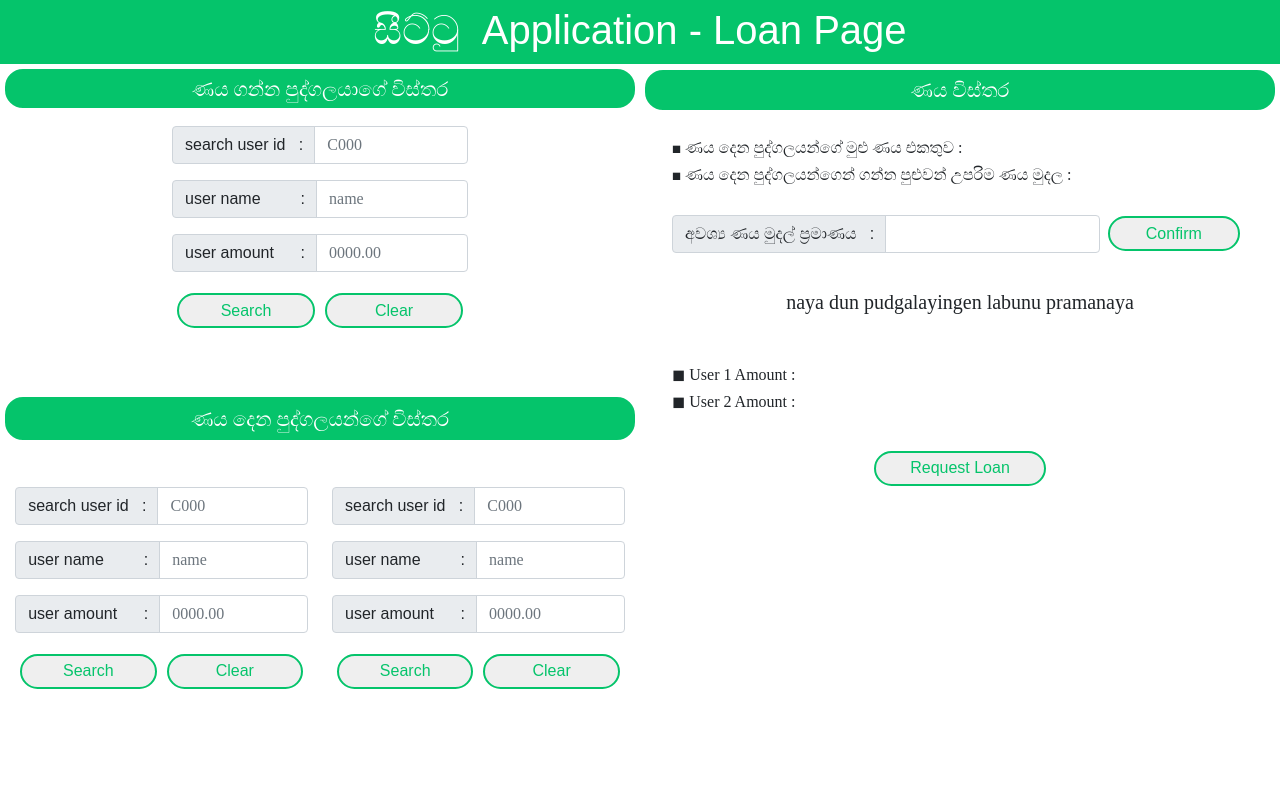
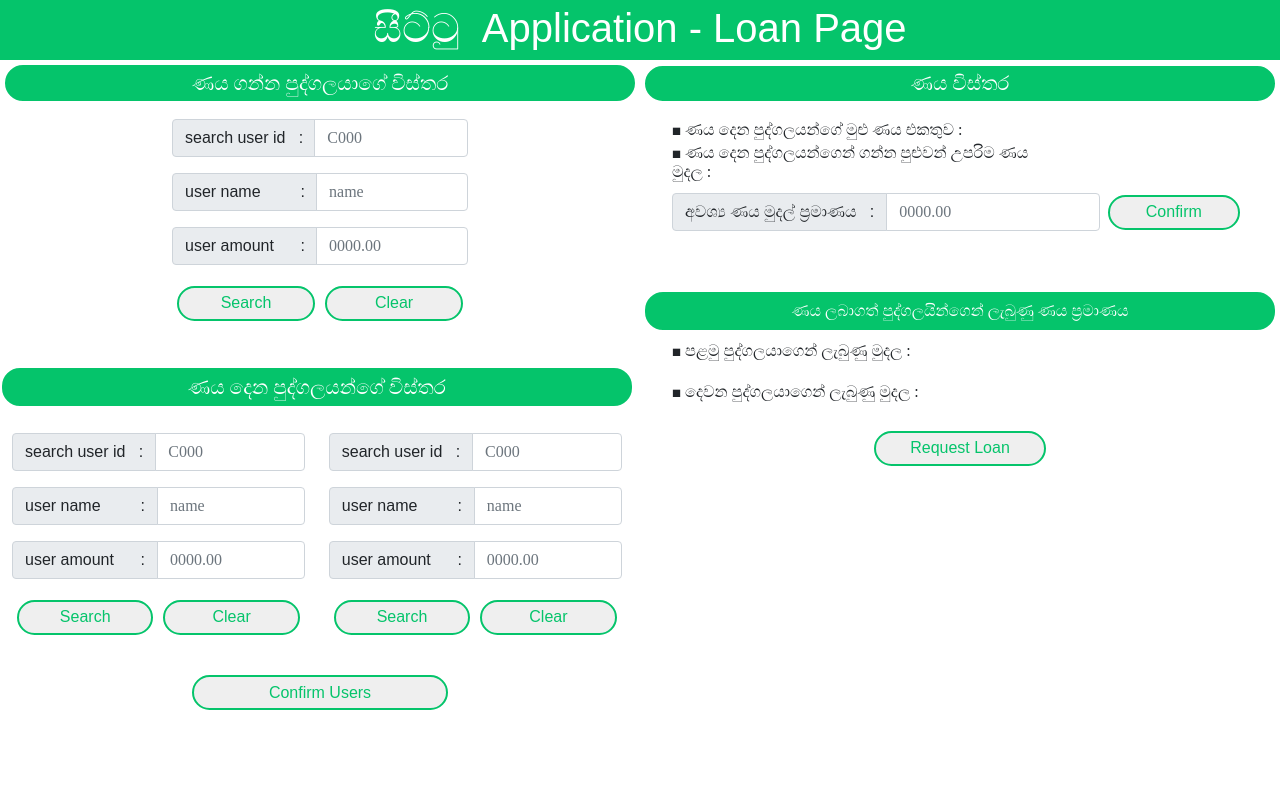
Before and after one commit to Mindula-Dilthushan/Sittu, a Flask app: page /loan in a window 1280 px wide. Run offline with Flask 2, Linux system fonts and the light colour scheme.

Commit message:
loan-req-send

```diff
--- a/app.py
+++ b/app.py
@@ -87,7 +87,38 @@
 def get_user():
     return jsonify(json.load(open(database, mode="r", encoding="UTF-8")))
 
-@app.route('/test', methods=["GET"])
+
+@app.route('/confirm_users', methods=["GET", "POST"])
+def confirm_users():
+    userAmount_2 = 0
+    userAmount_3 = 0
+    usersAmoutTot = 0
+    loanMax = 0
+    userId_1_B = 0
+    userId_2_B = 0
+
+    if request.method == "POST":
+        if "userAmount_2" in request.form:
+            userAmount_2 = request.form["userAmount_2"]
+        if "userAmount_3" in request.form:
+            userAmount_3 = request.form["userAmount_3"]
+            usersAmoutTot = float(userAmount_2) + float(userAmount_3)
+            loanMax = float(usersAmoutTot) / 100 * 80
+            userId_1_B = userAmount_2
+            userId_2_B = userAmount_3
+
+    return render_template(
+        'loan.html',
+        userAmount_2=userAmount_2,
+        userAmount_3=userAmount_3,
+        usersAmoutTot=usersAmoutTot,
+        loanMax=loanMax,
+        userId_1_B=userId_1_B,
+        userId_2_B=userId_2_B
+    )
+
+
+@app.route('/test')
 def test():
     return "test"
 
--- a/static/css/main.css
+++ b/static/css/main.css
@@ -184,16 +184,16 @@
 
 .loan-form-2-title {
     width: 99%;
-    height: 12%;
+    height: 11%;
+    background-color: #05c46b;
     color: white;
     border: 2px solid white;
     border-radius: 20px;
-    background-color: #05c46b;
 }
 
 .loan-form-2-body {
     width: 99%;
-    height: 89%;
+    height: 70%;
     display: flex;
     flex-direction: row;
 }
@@ -224,6 +224,36 @@
     color: #ffffff;
 }
 
+.user-ok-div {
+    width: 100%;
+    height: 12%;
+    display: flex;
+    justify-content: center;
+    align-items: center;
+}
+
+.ok-form {
+    width: 100%;
+    height: 100%;
+}
+
+.btn-user-ok {
+    width: 40%;
+    height: 35px;
+    margin: -10px 5px 5px 5px;
+    border-radius: 25px;
+    border: 2px solid #05c46b;
+    color: #05c46b;
+    font-family: Poppins, sans-serif;
+}
+
+.btn-user-ok:hover {
+    cursor: pointer;
+    background-color: #05c46b;
+    color: #ffffff;
+}
+
+
 /*right side css -------------------------------------------------------------------*/
 .right-content {
     width: 50%;
@@ -232,7 +262,8 @@
 
 .loan-form-3-title {
     width: 99%;
-    height: 6%;
+    height: 5.7%;
+    margin-top: 4px;
     background-color: #05c46b;
     color: white;
     border: 2px solid white;
@@ -246,7 +277,7 @@
 
 .loan-form-3-details-1 {
     width: 90%;
-    height: 10%;
+    height: 11%;
     justify-content: center;
     display: flex;
     flex-direction: column;
@@ -282,37 +313,59 @@
 }
 
 .loan-form-3-details-3 {
+    width: 99%;
+    height: 7%;
+    display: flex;
+    align-items: center;
+    background-color: #05c46b;
+    color: white;
+    border: 2px solid white;
+    border-radius: 20px;
+}
+
+.div-data-1 {
     width: 90%;
     height: 7%;
     display: flex;
     align-items: center;
-    border-radius: 20px;
-    margin-top: 10px;
+    flex-direction: row;
 }
 
-.loan-form-3-details-4 {
-    width: 90%;
-    height: 13%;
-    margin-top: 20px;
-    justify-content: center;
-    display: flex;
-    flex-direction: column;
+.div-data-1-0 {
+    height: 30px;
+    width: 200px;
+    background-color: transparent;
+    border: none;
+    margin-top: -4px;
+    outline: none;
 }
 
 .loan-form-3-bottom-6 {
     width: 90%;
-    height: 50%;
+    height: 45%;
     justify-content: center;
     display: flex;
 }
 
-/*end loan css -------------------------------------------------------------------------------------------------------*/
-
-/*testing ----------------------------------*/
-.bg-test-1 {
-    background-color: #5e5e5e;
+.div-data {
+    width: 100%;
+    height: 50%;
+    display: flex;
+    align-items: center;
+    flex-direction: row;
 }
 
-.bg-test-2 {
-    background-color: #0f0069;
+.main-form {
+    width: 100%;
+    height: 100%;
 }
+
+.loanMax {
+    height: 30px;
+    width: 200px;
+    background-color: transparent;
+    border: none;
+    margin-top: -8px;
+    outline: none;
+}
+/*end loan css -------------------------------------------------------------------------------------------------------*/
--- a/static/js/main.js
+++ b/static/js/main.js
@@ -1,4 +1,5 @@
 loadUsers()
+
 
 //button actions -------------------------------------------------
 $('.btn-user-01-search').click(function () {
@@ -12,6 +13,11 @@
 $('.btn-user-03-search').click(function () {
     getUserId('#userId_3', '#userName_3', '#userAmount_3')
 });
+
+$('.btn-loan-amount').click(function () {
+    getMax()
+});
+
 
 //button text clear ----------------------------------------------
 $('.btn-user-01-clear').click(function () {
@@ -100,3 +106,21 @@
     $(name).val('');
     $(amount).val('');
 }
+
+
+//testing------------------------------------------
+function getMax() {
+    let user1 = $('#userId_1_B').val();
+    let user2 = $('#userId_2_B').val();
+    let usersAmoutTot = $('#usersAmoutTot').val();
+    let i_want_value = $('#you_want_amount').val();
+
+    let user1Amount = (i_want_value * user1) / usersAmoutTot;
+    let user2Amount = (i_want_value * user2) / usersAmoutTot;
+
+    let user1Am = parseFloat(user1Amount).toFixed(2);
+    let user2Am = parseFloat(user2Amount).toFixed(2);
+
+    $('#user_1_last_amount').val(user1Am);
+    $('#user_2_last_amount').val(user2Am);
+}
--- a/templates/loan.html
+++ b/templates/loan.html
@@ -16,6 +16,7 @@
     </h1>
 </div>
 
+<form class="main-form" method="post" action="{{url_for('confirm_users')}}">
     <div class="display-center content-area">
         <div class="left-content display-center">
             <div class="small-content-1 display-center">
@@ -62,19 +63,17 @@
                         </div>
                     </form>
                 </div>
-
             </div>
             <div class="small-content-2 display-center">
+                <div class="ok-form">
                     <div class="loan-form-2-title display-center">
                         <h5 class="text-white mt-2"> ණය දෙන පුද්ගලයන්ගේ විස්තර </h5>
                     </div>
                     <div class="loan-form-2-body mb-2">
                         <div class="loan-form-2-left display-center">
-                    <form method="post">
-                        <div class="mt-3 container w-100">
+                            <div class="mt-5 container w-100">
                                 <div class="input-group mb-3 text-center">
                                     <span class="input-group-text font">search user id&nbsp&nbsp&nbsp:</span>
-                                <label></label>
                                     <input type="text"
                                            class="form-control"
                                            id="userId_2"
@@ -84,7 +83,6 @@
                                 </div>
                                 <div class="input-group mb-3 text-center">
                                     <span class="input-group-text font">user name&nbsp&nbsp&nbsp&nbsp&nbsp&nbsp&nbsp&nbsp :</span>
-                                <label></label>
                                     <input type="text"
                                            class="form-control"
                                            id="userName_2"
@@ -94,7 +92,6 @@
                                 </div>
                                 <div class="input-group mb-3 text-center">
                                     <span class="input-group-text font">user amount&nbsp&nbsp&nbsp&nbsp&nbsp : </span>
-                                <label></label>
                                     <input type="number"
                                            class="form-control"
                                            id="userAmount_2"
@@ -107,14 +104,11 @@
                                 <button type="button" class="loan-btn-1 btn-user-02-search">Search</button>
                                 <button type="button" class="loan-btn-1 btn-user-02-clear">Clear</button>
                             </div>
-                    </form>
                         </div>
                         <div class="loan-form-2-right display-center">
-                    <form method="post">
-                        <div class="mt-3 container w-100">
+                            <div class="mt-5 container w-100">
                                 <div class="input-group mb-3 text-center">
                                     <span class="input-group-text font">search user id&nbsp&nbsp&nbsp:</span>
-                                <label></label>
                                     <input type="text"
                                            class="form-control"
                                            id="userId_3"
@@ -124,7 +118,6 @@
                                 </div>
                                 <div class="input-group mb-3 text-center">
                                     <span class="input-group-text font">user name&nbsp&nbsp&nbsp&nbsp&nbsp&nbsp&nbsp&nbsp :</span>
-                                <label></label>
                                     <input type="text"
                                            class="form-control"
                                            id="userName_3"
@@ -134,7 +127,6 @@
                                 </div>
                                 <div class="input-group mb-3 text-center">
                                     <span class="input-group-text font">user amount&nbsp&nbsp&nbsp&nbsp&nbsp : </span>
-                                <label></label>
                                     <input type="number"
                                            class="form-control"
                                            id="userAmount_3"
@@ -147,51 +139,67 @@
                                 <button type="button" class="loan-btn-1 btn-user-03-search">Search</button>
                                 <button type="button" class="loan-btn-1 btn-user-03-clear">Clear</button>
                             </div>
-                    </form>
+                        </div>
+                    </div>
+                    <div class="user-ok-div">
+                        <button type="submit" class="btn-user-ok">Confirm Users</button>
                     </div>
                 </div>
             </div>
         </div>
-
         <div class="right-content display-center">
             <div class="loan-form-3-title display-center">
                 <h5 class="mt-2 text-white">ණය විස්තර </h5>
             </div>
-
+            <form class="ok-form" method="post">
                 <div class="loan-form-3-body display-center">
                     <div class="loan-form-3-details-1">
-                <h6 class=""> ◼ ණය දෙන පුද්ගලයන්ගේ මුළු ණය එකතුව : </h6>
-                <h6 class=""> ◼ ණය දෙන පුද්ගලයන්ගෙන් ගන්න පුළුවන් උපරිම ණය මුදල : </h6>
+                        <div class="div-data">
+                            <h6> ◼ ණය දෙන පුද්ගලයන්ගේ මුළු ණය එකතුව : </h6>
+                            <input readonly id="usersAmoutTot" class="loanMax" value="{{usersAmoutTot}}">
+                        </div>
+                        <div class="div-data">
+                            <h6> ◼ ණය දෙන පුද්ගලයන්ගෙන් ගන්න පුළුවන් උපරිම ණය මුදල : </h6>
+                            <input readonly id="loanMax" class="loanMax" value="{{loanMax}}">
+                        </div>
                     </div>
                     <div class="loan-form-3-details-2">
-                <form class="now-loan-div">
+                        <div class="now-loan-div">
                             <div class="input-group text-center">
                                 <span class="input-group-text font">අවශ්‍ය ණය මුදල් ප්‍රමාණය &nbsp&nbsp:</span>
-                        <label></label>
                                 <input type="text"
                                        class="form-control"
-                               name=""
-                               placeholder=""
+                                       name="you_want_amount"
+                                       id="you_want_amount"
+                                       placeholder="0000.00"
                                 >
                             </div>
                             <button type="button" class="m-lg-2 btn-loan-amount">Confirm</button>
-                </form>
                         </div>
-            <div class="loan-form-3-details-3 display-center">
-                <h5 class="mt-2"> naya dun pudgalayingen labunu pramanaya</h5>
                     </div>
-            <div class="loan-form-3-details-4">
-                <h6 class="mt-1"> ◼ User 1 Amount : </h6>
-                <h6 class=""> ◼ User 2 Amount : </h6>
+                    <div class="loan-form-3-details-3 display-center mt-5">
+                        <h6 class="mt-2"> ණය ලබාගත් පුද්ගලයින්ගෙන් ලැබුණු ණය ප්‍රමාණය </h6>
                     </div>
 
+                    <div class="div-data-1">
+                        <h6 class="mt-1"> ◼ පළමු පුද්ගලයාගෙන් ලැබුණු මුදල : </h6>
+                        <input readonly id="user_1_last_amount" class="div-data-1-0" value="">
+                    </div>
+
+                    <div class="div-data-1">
+                        <h6 class="mt-1"> ◼ දෙවන පුද්ගලයාගෙන් ලැබුණු මුදල : </h6>
+                        <input readonly id="user_2_last_amount" class="div-data-1-0" value="">
+                    </div>
                     <div class="loan-form-3-bottom-6">
                         <button type="button" class="btn-loan-amount mt-3">Request Loan</button>
                     </div>
+                    <input readonly id="userId_1_B" class="div-data-1-0" value="{{userId_1_B}}" style="display: none">
+                    <input readonly id="userId_2_B" class="div-data-1-0" value="{{userId_2_B}}" style="display: none">
+                </div>
+            </form>
         </div>
     </div>
-</div>
-
+</form>
 
 <!--import js files --------------------------------------------------------------------------------------------------->
 <script src="../static/js/jquery-3.6.0.min.js"></script>
```
Also changed, not shown: db/database.json (+2 -12 lines). Lines whose indentation alone changed are shown as unchanged.
